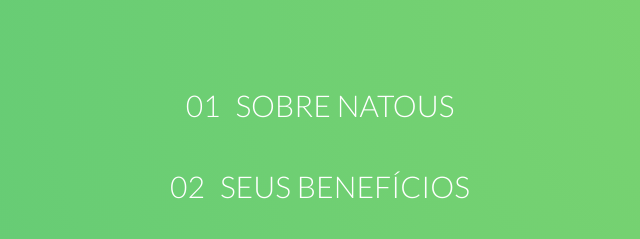
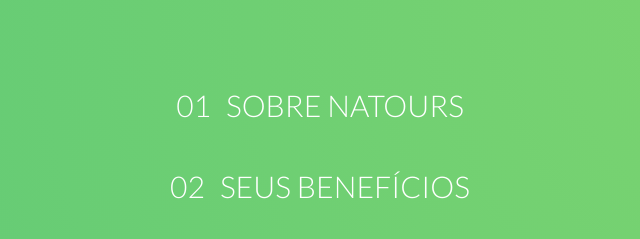
Before and after one commit to DanielMesquitta/Natours, a website: page index.html in a window 1280 px wide. Both pictures are taken after a click on the label 1185 px from the left and 95 px from the top of the page. Shown: the part 133-372 px from the top of the page, 320-960 px from the left. Drawn offline with Linux system fonts and the light colour scheme.

Commit message:
fixed mistyped words

```diff
--- a/index.html
+++ b/index.html
@@ -32,7 +32,7 @@
         <ul class="navigation__list">
           <li class="navigation__item" onclick="handleNavigation()">
             <a href="#about" class="navigation__link"
-              ><span>01</span>Sobre Natous</a
+              ><span>01</span>Sobre Natours</a
             >
           </li>
           <li class="navigation__item" onclick="handleNavigation()">
```
